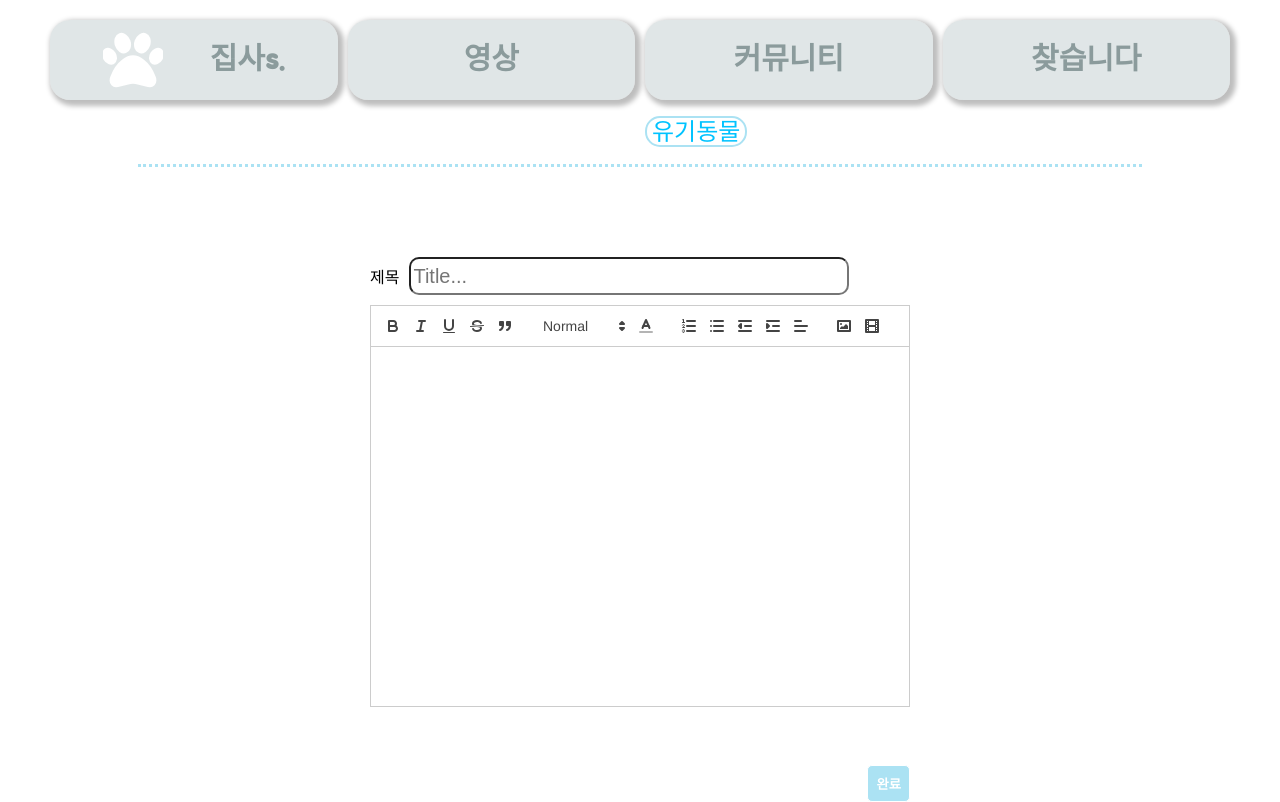
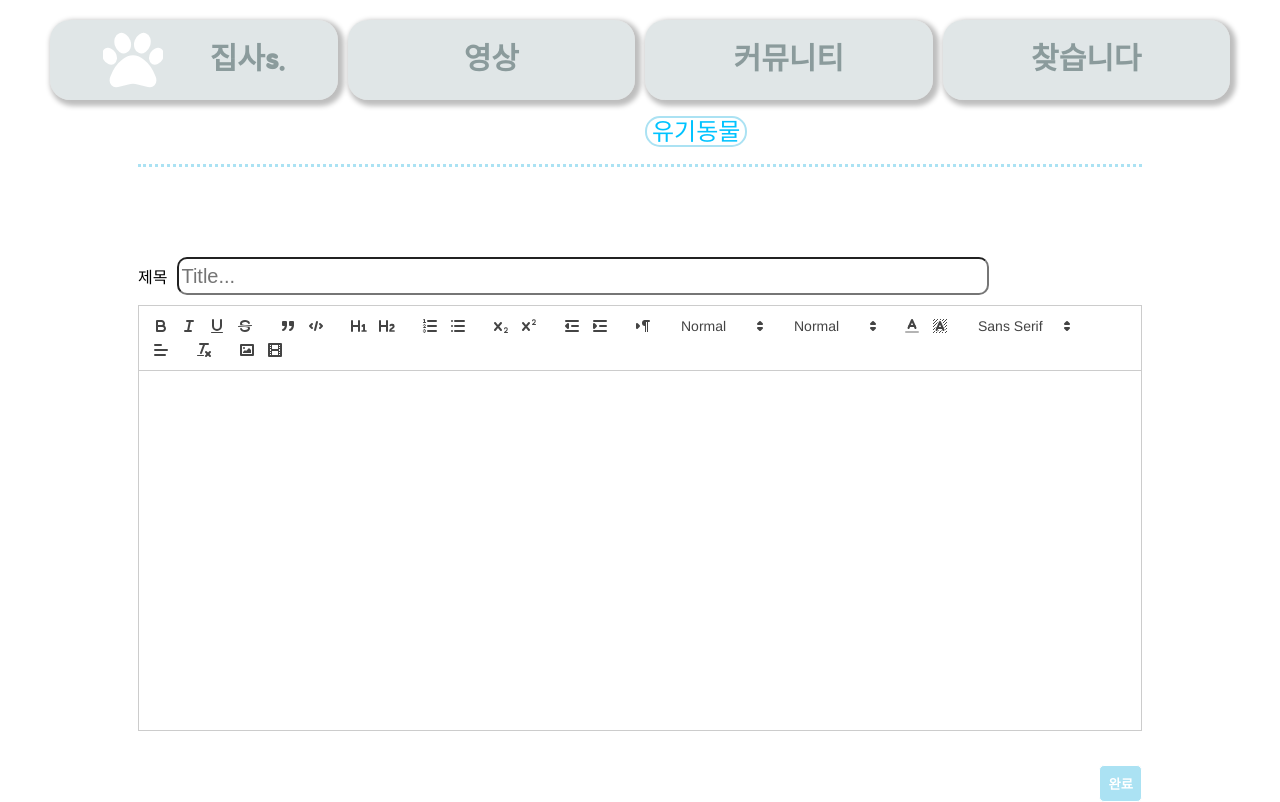
Before and after one commit to kangilbin/CompanionFront, a Next.js app: page /community/write in a window 1280 px wide. Built offline with nearby package versions, Linux system fonts and the light colour scheme; no server answers; a web font is replaced by a local one.

Commit message:
이미지 삭제

```diff
--- a/components/TextEditor.tsx
+++ b/components/TextEditor.tsx
@@ -1,11 +1,16 @@
 import dynamic from "next/dynamic";
 import "react-quill/dist/quill.snow.css";
-import { useState, useMemo, useRef } from "react";
+import { useState, useMemo, useRef, useEffect } from "react";
 import styled from "styled-components";
 import { useForm } from "react-hook-form";
 import moment from "moment";
 import { storage } from "../common/firebase";
-import { ref, getDownloadURL, uploadBytes } from "firebase/storage";
+import {
+  ref,
+  getDownloadURL,
+  uploadBytes,
+  deleteObject,
+} from "firebase/storage";
 import { communityWrite } from "../api/backEndApi";
 
 const ReactQuill = dynamic(
@@ -17,23 +22,6 @@ const ReactQuill = dynamic(
   },
   { ssr: false }
 );
-
-const formats = [
-  "header",
-  "font",
-  "size",
-  "bold",
-  "italic",
-  "underline",
-  "strike",
-  "blockquote",
-  "list",
-  "bullet",
-  "indent",
-  "link",
-  "image",
-  "video",
-];
 
 const Title = styled.input`
   margin: 10px;
@@ -63,6 +51,7 @@ export default function TextEditor() {
   const [title, setTitle] = useState("");
   const [dom, setDom] = useState("");
   const { register, handleSubmit } = useForm();
+  const [img, setImg] = useState([] as any);
 
   const quillRef = useRef<any>();
 
@@ -87,30 +76,82 @@ export default function TextEditor() {
       const storageRef = ref(storage, path + fileNm);
 
       uploadBytes(storageRef, file).then((snapshot) => {
-        getDownloadURL(snapshot.ref).then((downUrl) =>
+        getDownloadURL(snapshot.ref).then((downUrl) => {
           quillRef.current?.editor?.insertEmbed(
             quillRef.current.getEditor().getSelection().index,
             "image",
             downUrl
-          )
-        );
+          );
+          setImg((prev: []) => [...prev, downUrl]);
+        });
       });
     };
   };
+
+  const quillImage = useMemo(() => {
+    const result = Array.from(
+      dom.replace(/amp;/g, "").matchAll(/<img[^>]+src=["']([^'">]+)['"]/gi)
+    );
+    return result.map((item) => item.pop() || "");
+  }, [dom]);
+
+  useEffect(() => {
+    const dellFile = img?.filter((item: any) => !quillImage.includes(item));
+    if (dellFile.length) {
+      dellFile.forEach((item: any) => {
+        const desertRef = ref(storage, item);
+        deleteObject(desertRef).then(() => {
+          const chageFile = img?.filter((item: any) =>
+            quillImage.includes(item)
+          );
+          setImg(chageFile);
+        });
+      });
+    }
+  }, [img, quillImage]);
+
+  const formats = [
+    "header",
+    "font",
+    "size",
+    "bold",
+    "italic",
+    "underline",
+    "align",
+    "strike",
+    "script",
+    "blockquote",
+    "background",
+    "list",
+    "bullet",
+    "indent",
+    "link",
+    "image",
+    "color",
+    "code-block",
+  ];
 
   const modules = useMemo(
     () => ({
       toolbar: {
         container: [
-          ["bold", "italic", "underline", "strike", "blockquote"],
-          [{ size: ["small", false, "large", "huge"] }, { color: [] }],
-          [
-            { list: "ordered" },
-            { list: "bullet" },
-            { indent: "-1" },
-            { indent: "+1" },
-            { align: [] },
-          ],
+          ["bold", "italic", "underline", "strike"],
+          ["blockquote", "code-block"],
+
+          [{ header: 1 }, { header: 2 }],
+          [{ list: "ordered" }, { list: "bullet" }],
+          [{ script: "sub" }, { script: "super" }],
+          [{ indent: "-1" }, { indent: "+1" }],
+          [{ direction: "rtl" }],
+
+          [{ size: ["small", false, "large", "huge"] }],
+          [{ header: [1, 2, 3, 4, 5, 6, false] }],
+
+          [{ color: [] }, { background: [] }],
+          [{ font: [] }],
+          [{ align: [] }],
+
+          ["clean"],
           ["image", "video"],
         ],
         handlers: {
--- a/pages/community/write.tsx
+++ b/pages/community/write.tsx
@@ -1,4 +1,4 @@
-import TextEditor from "./../../components/TextEditor";
+import TextEditor from "../../components/TextEditor";
 import styled from "styled-components";
 import Seo from "./../../components/Seo";
 
```
